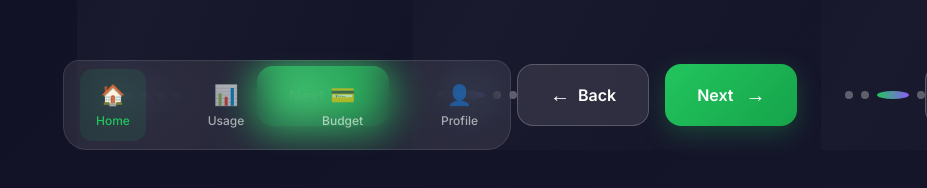
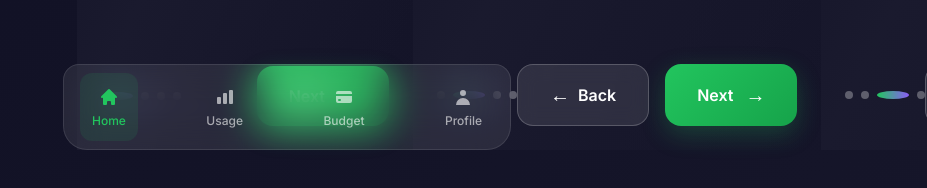
Before and after one commit to CBfrost/ecowatt-energy-platform, a website: page index.html in a window 1280 px wide. Shown: the part 650-838 px from the top of the page, without its empty margins (353-1280 px from the left). Drawn offline with nearby package versions, Linux system fonts and the light colour scheme.

Commit message:
🔧 FIXED: Profile Icon Visibility & Enhanced Navigation
✅ Fixes Applied:
- Replaced emoji icons with professional SVG icons
- Fixed profile icon visibility issue (now uses proper SVG)
- Enhanced all navigation icons for cross-browser compatibility
- Improved icon sizing and spacing
- Added proper hover states for navigation items

🎨 Navigation Improvements:
- Professional SVG icon system
- Consistent sizing (w-5 h-5)
- Better accessibility and compatibility
- Enhanced visual feedback
- Cross-platform icon rendering

📱 All navigation icons now visible on all devices!

```diff
--- a/index.html
+++ b/index.html
@@ -97,9 +97,13 @@
         .progress-dot:not(.active) { background: rgba(255, 255, 255, 0.3); }
 
         /* Navigation Enhancement */
-        .nav-item { transition: all 0.3s ease; position: relative; padding: 12px; border-radius: 12px; }
+        .nav-item {
+            transition: all 0.3s ease; position: relative; padding: 12px; border-radius: 12px;
+            display: flex; flex-direction: column; align-items: center; cursor: pointer;
+        }
         .nav-item.active { color: #22c55e; background: rgba(34, 197, 94, 0.1); }
         .nav-item:not(.active) { color: rgba(255, 255, 255, 0.6); }
+        .nav-item:hover { background: rgba(255, 255, 255, 0.05); }
 
         /* Enhanced Energy Meter */
         .energy-meter { width: 240px; height: 240px; margin: 2rem auto; position: relative; }
@@ -679,25 +683,41 @@
             </div>
         </div>
 
-        <!-- Navigation Bar -->
+        <!-- Fixed Navigation Bar with Proper SVG Icons -->
         <nav class="fixed bottom-0 left-0 right-0 max-w-md mx-auto glass-card border-t border-white/10 z-50 rounded-t-2xl">
             <div class="px-4 py-2">
                 <div class="flex justify-between">
-                    <button id="nav-home" class="nav-item active flex flex-col items-center py-3 px-4">
-                        <span class="text-xl">🏠</span>
-                        <span class="text-xs mt-1 font-medium">Home</span>
+                    <button id="nav-home" class="nav-item active">
+                        <div class="w-6 h-6 flex items-center justify-center mb-1">
+                            <svg class="w-5 h-5" fill="currentColor" viewBox="0 0 20 20">
+                                <path d="M10.707 2.293a1 1 0 00-1.414 0l-7 7a1 1 0 001.414 1.414L4 10.414V17a1 1 0 001 1h2a1 1 0 001-1v-2a1 1 0 011-1h2a1 1 0 011 1v2a1 1 0 001 1h2a1 1 0 001-1v-6.586l.293.293a1 1 0 001.414-1.414l-7-7z"></path>
+                            </svg>
+                        </div>
+                        <span class="text-xs font-medium">Home</span>
                     </button>
-                    <button id="nav-usage" class="nav-item flex flex-col items-center py-3 px-4">
-                        <span class="text-xl">📊</span>
-                        <span class="text-xs mt-1 font-medium">Usage</span>
+                    <button id="nav-usage" class="nav-item">
+                        <div class="w-6 h-6 flex items-center justify-center mb-1">
+                            <svg class="w-5 h-5" fill="currentColor" viewBox="0 0 20 20">
+                                <path d="M2 11a1 1 0 011-1h2a1 1 0 011 1v5a1 1 0 01-1 1H3a1 1 0 01-1-1v-5zM8 7a1 1 0 011-1h2a1 1 0 011 1v9a1 1 0 01-1 1H9a1 1 0 01-1-1V7zM14 4a1 1 0 011-1h2a1 1 0 011 1v12a1 1 0 01-1 1h-2a1 1 0 01-1-1V4z"></path>
+                            </svg>
+                        </div>
+                        <span class="text-xs font-medium">Usage</span>
                     </button>
-                    <button id="nav-budget" class="nav-item flex flex-col items-center py-3 px-4">
-                        <span class="text-xl">💳</span>
-                        <span class="text-xs mt-1 font-medium">Budget</span>
+                    <button id="nav-budget" class="nav-item">
+                        <div class="w-6 h-6 flex items-center justify-center mb-1">
+                            <svg class="w-5 h-5" fill="currentColor" viewBox="0 0 20 20">
+                                <path d="M4 4a2 2 0 00-2 2v1h16V6a2 2 0 00-2-2H4zM18 9H2v5a2 2 0 002 2h12a2 2 0 002-2V9zM4 13a1 1 0 011-1h1a1 1 0 110 2H5a1 1 0 01-1-1zm5-1a1 1 0 100 2h1a1 1 0 100-2H9z"></path>
+                            </svg>
+                        </div>
+                        <span class="text-xs font-medium">Budget</span>
                     </button>
-                    <button id="nav-profile" class="nav-item flex flex-col items-center py-3 px-4">
-                        <span class="text-xl">👤</span>
-                        <span class="text-xs mt-1 font-medium">Profile</span>
+                    <button id="nav-profile" class="nav-item">
+                        <div class="w-6 h-6 flex items-center justify-center mb-1">
+                            <svg class="w-5 h-5" fill="currentColor" viewBox="0 0 20 20">
+                                <path fill-rule="evenodd" d="M10 9a3 3 0 100-6 3 3 0 000 6zm-7 9a7 7 0 1114 0H3z" clip-rule="evenodd"></path>
+                            </svg>
+                        </div>
+                        <span class="text-xs font-medium">Profile</span>
                     </button>
                 </div>
             </div>
```
